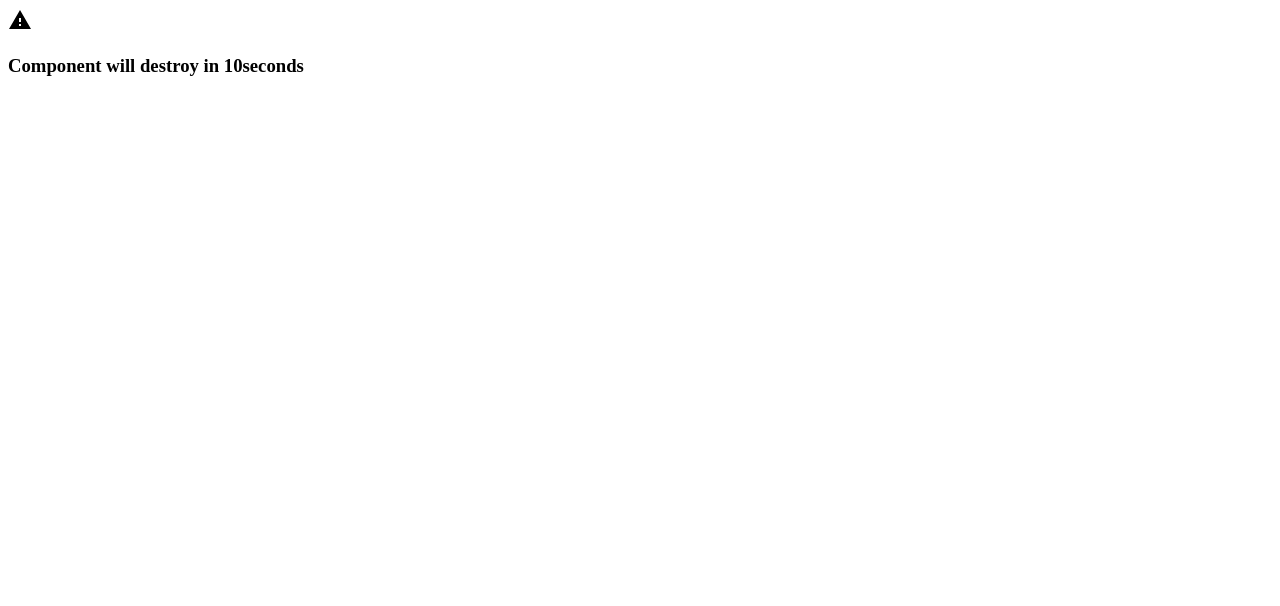
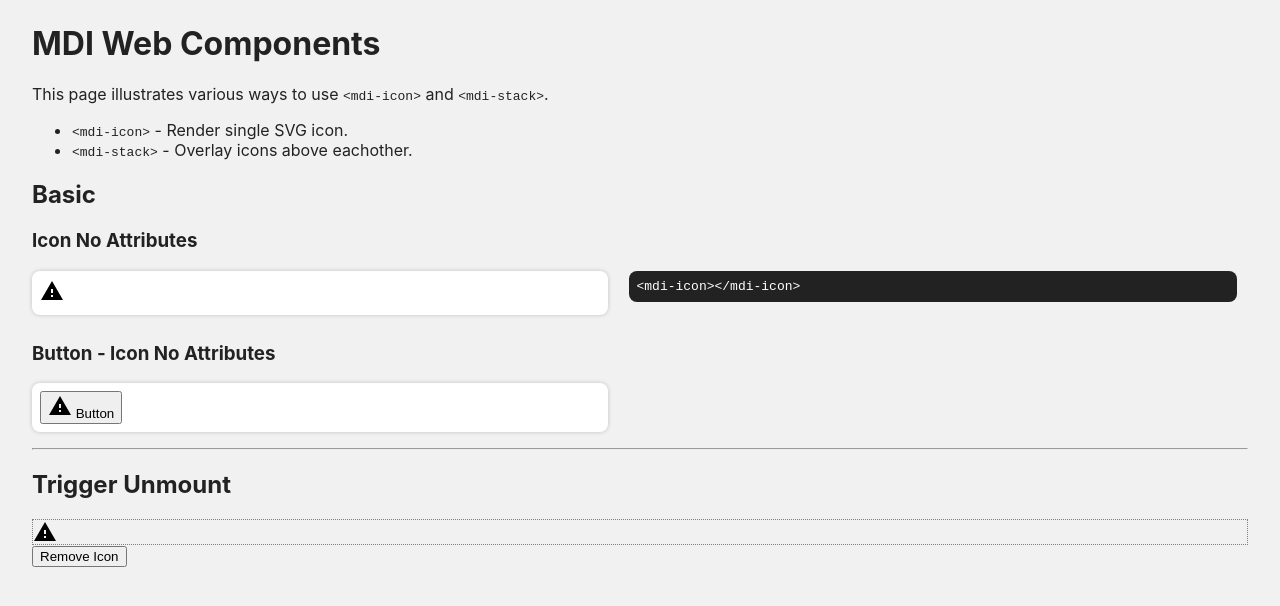
Before and after one commit to Templarian/MaterialDesign-Web-Component, a website with bundled scripts: page index.html in a window 1280 px wide. Built offline with nearby package versions, Linux system fonts and the light colour scheme.

Commit message:
Example index.html styling.

```diff
--- a/index.html
+++ b/index.html
@@ -4,17 +4,76 @@
 <head>
   <meta charset="UTF-8">
   <title>Custom Elements</title>
+  <style>
+    body {
+      background: #F1F1F1;
+      color: #222;
+      margin: 1.5rem 2rem;
+      font-family:-apple-system, BlinkMacSystemFont, 'Segoe UI', Roboto, Oxygen, Ubuntu, Cantarell, 'Open Sans', 'Helvetica Neue', sans-serif;
+    }
+    .example {
+      display: inline-block;
+      vertical-align: top;
+      background: #FFF;
+      border-radius: 0.5rem;
+      box-shadow: 0 0 0.25rem rgba(0, 0, 0, 0.2);
+      padding: 0.5rem;
+      margin-bottom: 0.5rem;
+      margin-right: 1rem;
+      width: calc(50% - 3rem);
+    }
+    .example + div {
+      display: inline-block;
+      vertical-align: top;
+      width: calc(50%);
+    }
+    .example + div code {
+      display: block;
+      padding: 0.5rem;
+      background: #222;
+      color: #FFF;
+      border-radius: 0.5rem;
+      margin-bottom: 0.25rem;
+    }
+  </style>
 </head>
 
 <body>
-  <mdi-icon></mdi-icon>
+  <h1>MDI Web Components</h1>
+  <p>This page illustrates various ways to use <code>&lt;mdi-icon&gt;</code> and <code>&lt;mdi-stack&gt;</code>.</p>
+  <ul>
+    <li><code>&lt;mdi-icon&gt;</code> - Render single SVG icon.</li>
+    <li><code>&lt;mdi-stack&gt;</code> - Overlay icons above eachother.</li>
+  </ul>
+  <h2>Basic</h2>
+
+  <h3>Icon No Attributes</h3>
+  <div class="example">
+    <mdi-icon></mdi-icon>
+  </div>
+  <div>
+    <code class="block">
+      &lt;mdi-icon&gt;&lt;/mdi-icon&gt;
+    </code>
+  </div>
+  <h3>Button - Icon No Attributes</h3>
+  <div class="example">
+    <button>
+      <mdi-icon></mdi-icon>
+      Button
+    </button>
+  </div>
+  <hr/>
+  <h2>Trigger Unmount</h2>
+  <div style="height:1.5rem;border: 1px dotted gray;">
+      <mdi-icon id="iconUnmount"></mdi-icon>
+  </div>
+  <button id="buttonUnmount">Remove Icon</button>
   <script src="dist/mdi-icon.js"></script>
   <script>
-    window.addEventListener('DOMContentLoaded', () => {
-      const element = document.querySelector('mdi-icon');
-      setTimeout(() => {
-        element.parentNode.removeChild(element);
-      }, 10000);
+    document.getElementById('buttonUnmount').addEventListener('click', () => {
+      const element = document.getElementById('iconUnmount');
+      element.parentNode.removeChild(element);
     });
   </script>
 </body>
--- a/src/mdi-icon.ts
+++ b/src/mdi-icon.ts
@@ -13,9 +13,9 @@ import Component from "./Component";
 })
 class MdiIcon extends HTMLElement {
   connectedCallback() {
-    const elm = document.createElement('h3');
-    elm.textContent = 'Component will destroy in 10seconds';
-    this.shadowRoot.appendChild(elm);
+    // const elm = document.createElement('h3');
+    // elm.textContent = 'Stuff';
+    // this.shadowRoot.appendChild(elm);
     console.log('connected callback');
   }
 
```
